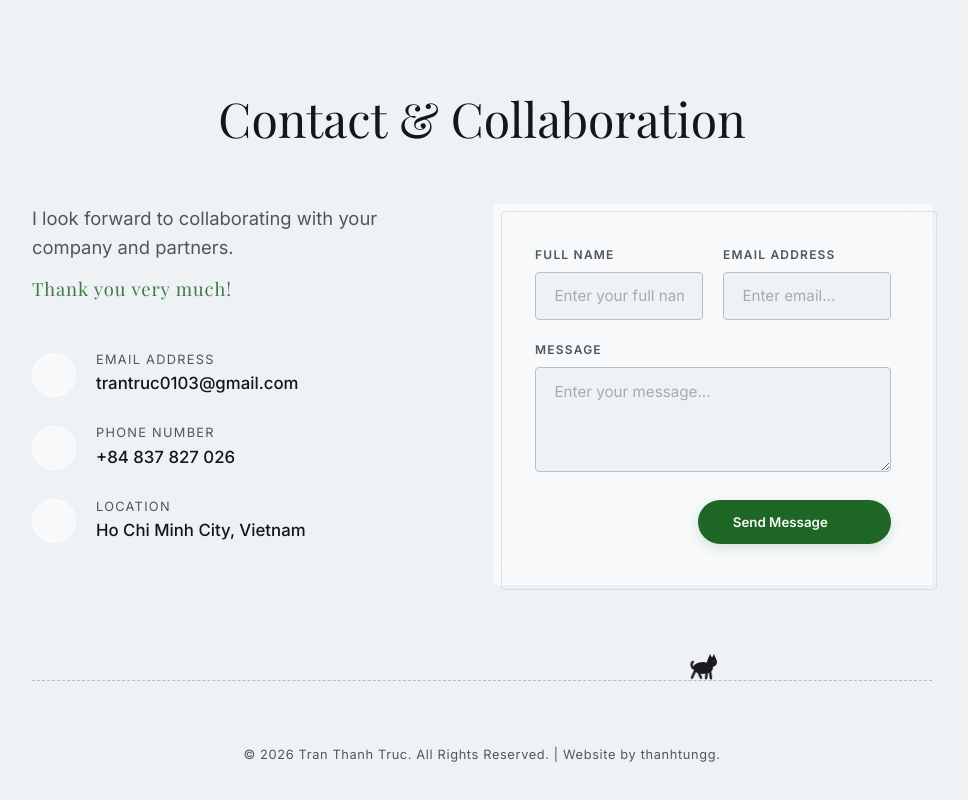
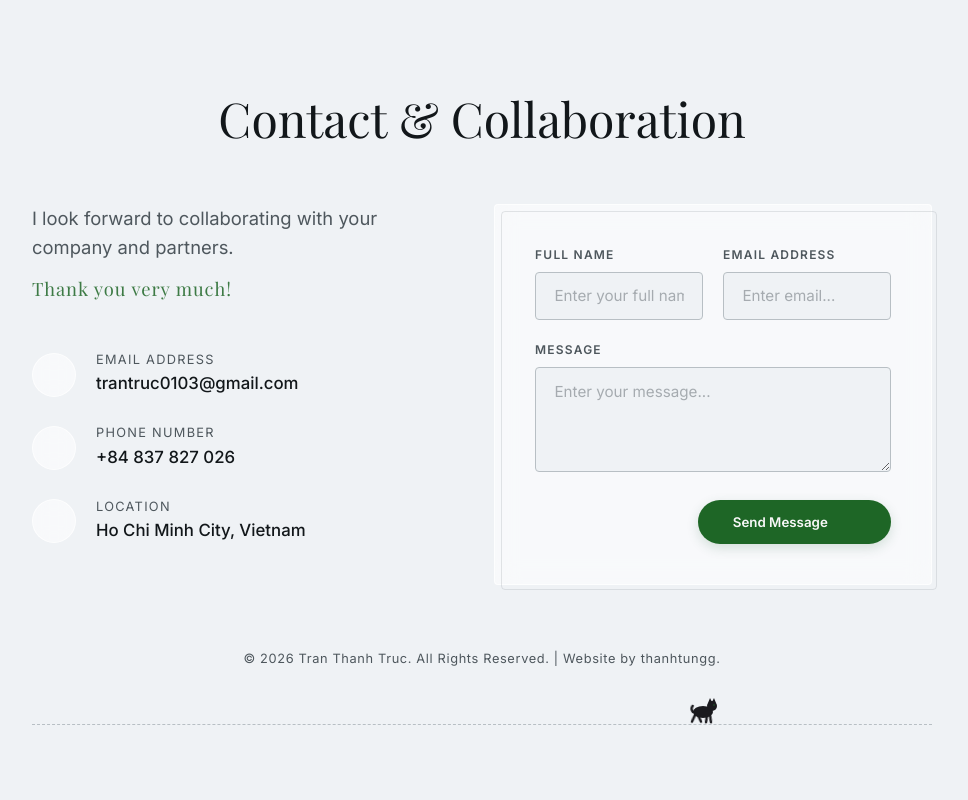
Before and after one commit to trevorthanhtung/tranthanhtruc-nagankn, a React (Vite) app: page / in a window 1280 px wide. Shown: the part 3401-4201 px from the top of the page, without its empty margins (158-1126 px from the left). Built offline with nearby package versions, Linux system fonts and the light colour scheme; some icons are missing; a web font is replaced by a local one.

Commit message:
feat: move walking black cat to the absolute bottom of the footer

```diff
--- a/src/components/Contact.jsx
+++ b/src/components/Contact.jsx
@@ -164,6 +164,10 @@ export default function Contact({ lang }) {
         </div>
       </div>
 
+      <p className="copyright">
+        &copy; {new Date().getFullYear()} Tran Thanh Truc. {t.copyright_reserved} | {t.copyright_by} <a href="https://tranthanhtung-trevor.vercel.app/" target="_blank" rel="noopener noreferrer">thanhtungg</a>.
+      </p>
+
       {/* Whimsical walking black cat with 1/3 bobtail */}
       <div className="cat-track" aria-hidden="true">
         <svg className="walking-cat" viewBox="0 0 48 30" width="48" height="30">
@@ -193,10 +197,6 @@ export default function Contact({ lang }) {
           <circle cx="37" cy="11" r="0.75" fill="var(--accent-color)" />
         </svg>
       </div>
-
-      <p className="copyright">
-        &copy; {new Date().getFullYear()} Tran Thanh Truc. {t.copyright_reserved} | {t.copyright_by} <a href="https://tranthanhtung-trevor.vercel.app/" target="_blank" rel="noopener noreferrer">thanhtungg</a>.
-      </p>
     </footer>
   );
 }
--- a/src/index.css
+++ b/src/index.css
@@ -1428,8 +1428,8 @@ a.contact-value:hover {
   width: 100%;
   height: 32px;
   position: relative;
-  margin-top: 3.5rem;
-  margin-bottom: 0.5rem;
+  margin-top: 1.5rem;
+  margin-bottom: 0px;
   overflow: hidden;
   border-bottom: 1px dashed var(--border-color); /* walks on a dashed line */
 }
```
